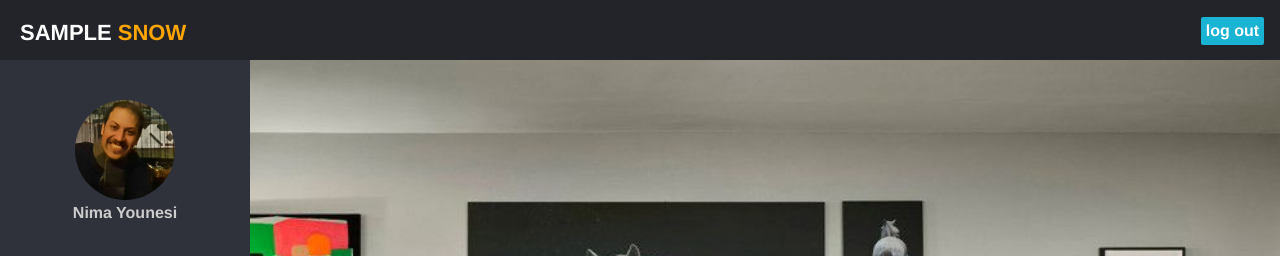
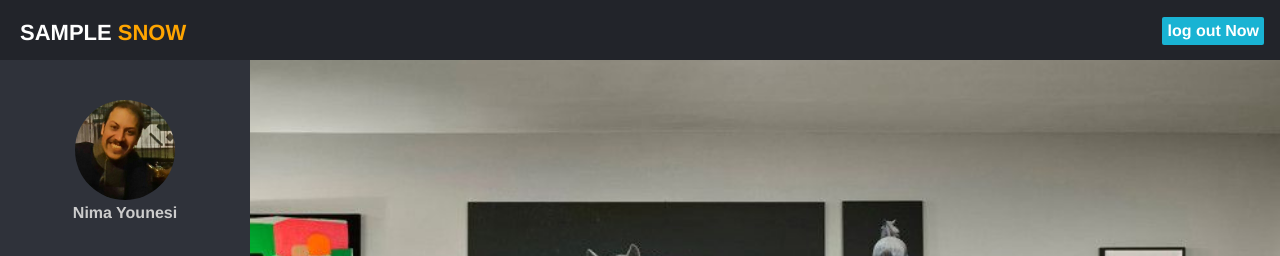
Before and after one commit to reza3zar/WebSitePureSCSS, a plain HTML site: page sidebar.html in a window 1280 px wide. Shown: the top 256 px of the page. Drawn offline with Linux system fonts and the light colour scheme.

Commit message:
log out label

```diff
--- a/sidebar.html
+++ b/sidebar.html
@@ -1,5 +1,6 @@
 <!DOCTYPE html>
 <html lang="en">
+
 <head>
     <meta charset="UTF-8">
     <meta name="viewport" content="width=device-width, initial-scale=1.0">
@@ -9,6 +10,7 @@
     <link rel="stylesheet" href="css/font-awesome.css">
 
 </head>
+
 <body>
     <input type="checkbox" id="check" style="display: none;">
 
@@ -21,7 +23,7 @@
         </div>
 
         <div class="right_area">
-            <a href="#" class="logout_btn">log out</a>
+            <a href="#" class="logout_btn">log out Now</a>
         </div>
     </header>
 
@@ -44,4 +46,5 @@
     <div class="content"></div>
 
 </body>
+
 </html>
```
